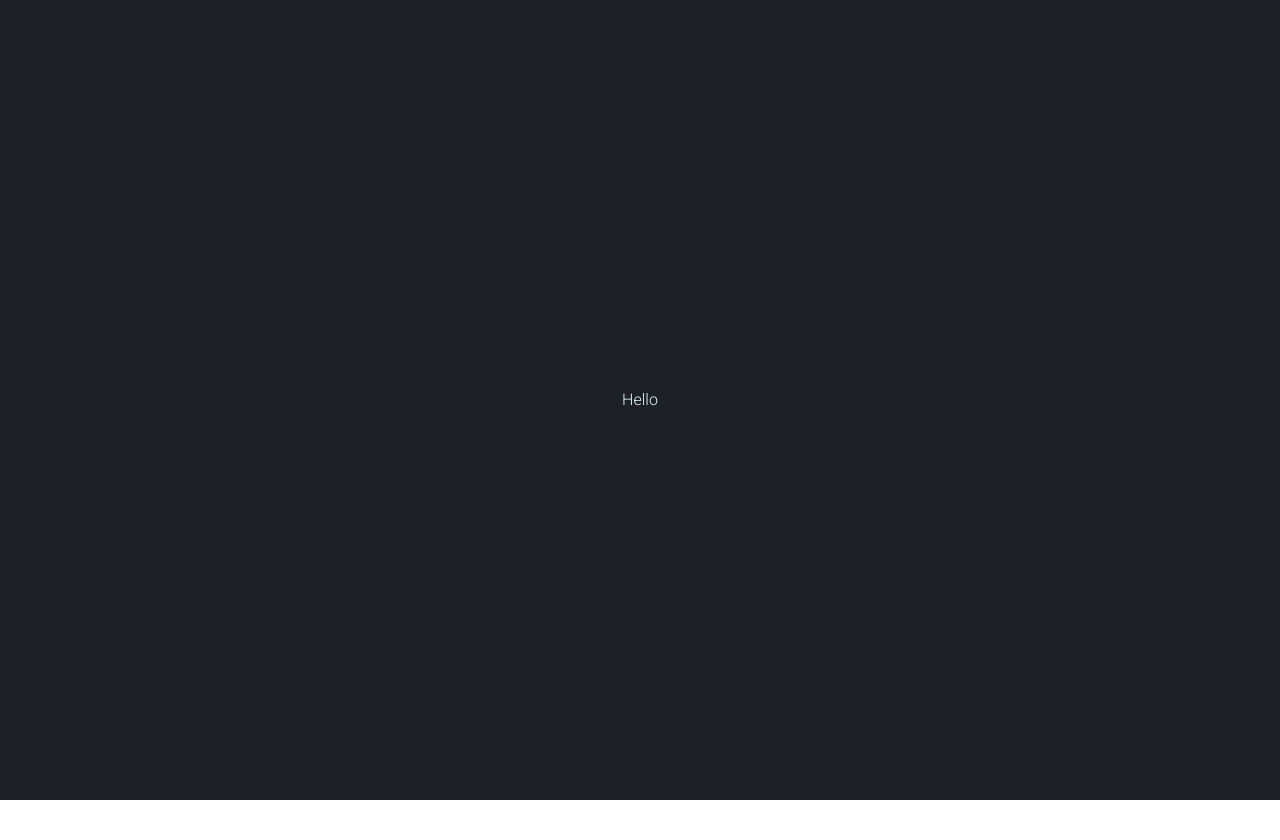
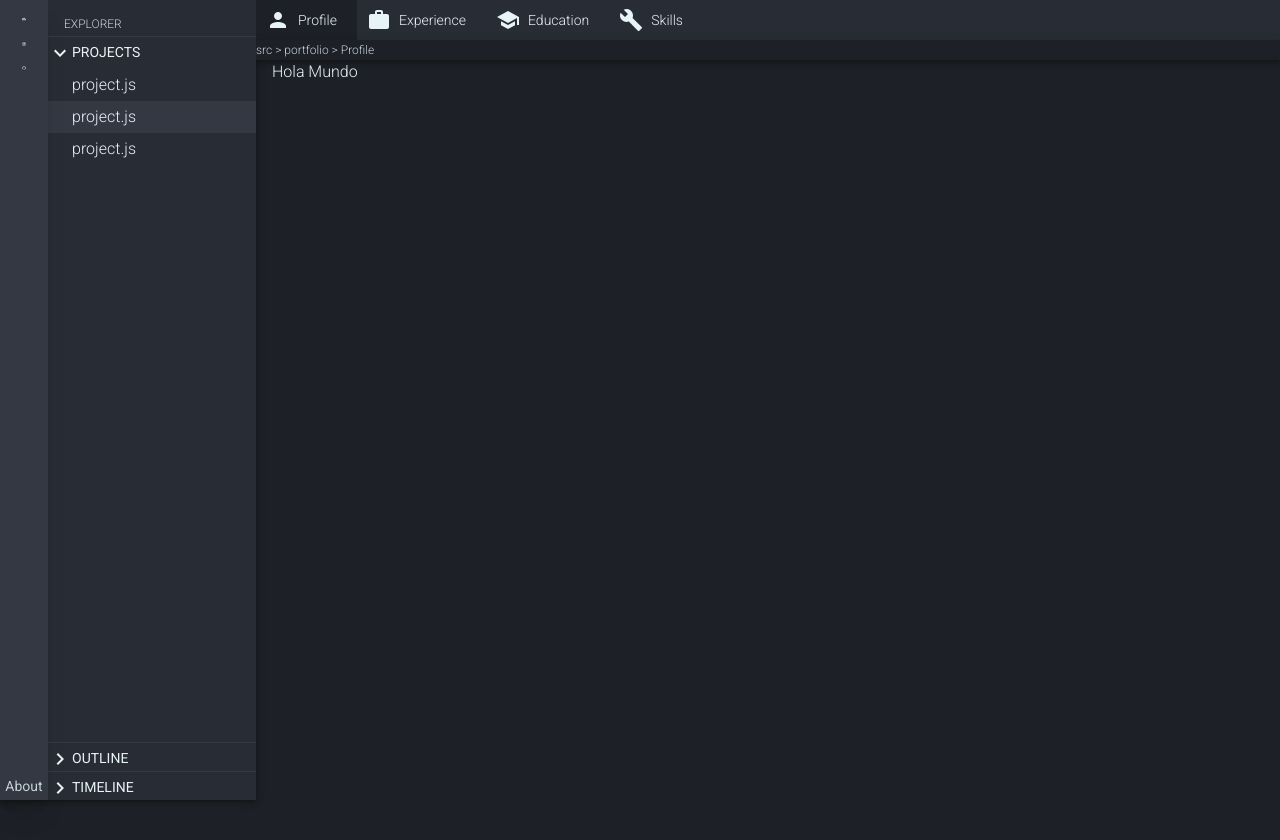
Before and after one commit to cococov/portfolio-v2, a Next.js app: page / in a window 1280 px wide. Shown: the top 840 px of the page. Before the commit the page ends 800 px from the top, so only its background shows below. Built offline with nearby package versions, Linux system fonts and the light colour scheme.

Commit message:
feat: add layout

```diff
--- /dev/null
+++ b/components/actions_bar/index.tsx
@@ -0,0 +1,31 @@
+import { CloudDownload, LinkedIn, GitHub } from '@mui/icons-material';
+import Link from 'next/link';
+
+const ActionsBar: React.FC = () => {
+  return (
+    <span className="actions-bar">
+      <Link href="/docs/cv_Juan_Lamas.pdf" passHref>
+        <a target="_blank" rel="noopener noreferrer" title="Download CV">
+          <CloudDownload className="lateral-action" />
+        </a>
+      </Link>
+      <Link href="https://www.linkedin.com/in/juan-carlos-lamas-alfaro/" passHref>
+        <a target="_blank" rel="noopener noreferrer" title="LinkedIn">
+          <LinkedIn className="lateral-action" />
+        </a>
+      </Link>
+      <Link href="https://github.com/cococov" passHref>
+        <a target="_blank" rel="noopener noreferrer" title="GitHub">
+          <GitHub className="lateral-action" />
+        </a>
+      </Link>
+      <span className="flex flex-col flex-grow justify-end align-center">
+        <button className="pb-1 text-sm text-darkText cursor-pointer hover:text-text">
+          About
+        </button>
+      </span>
+    </span>
+  );
+};
+
+export default ActionsBar;
--- /dev/null
+++ b/components/content/index.tsx
@@ -0,0 +1,9 @@
+const Content: React.FC<{ children: string }> = ({ children }) => {
+  return (
+    <span className="content">
+      <p>{children}</p>
+    </span>
+  );
+};
+
+export default Content;
--- /dev/null
+++ b/components/lateral_bar/index.tsx
@@ -0,0 +1,12 @@
+import { ActionsBar, ProjectsBar } from 'components';
+
+const LateralBar: React.FC = () => {
+  return (
+    <span className="lateral-bar">
+      <ActionsBar />
+      <ProjectsBar />
+    </span>
+  );
+};
+
+export default LateralBar;
--- a/components/layout/index.tsx
+++ b/components/layout/index.tsx
@@ -1,18 +1,26 @@
 import Head from 'next/head';
+import { LateralBar, TabsBar, PathBar } from 'components';
+import React from 'react';
 
 const Layout: React.FC = ({ children }) => {
   return (
-    <div className="app">
+    <>
       <Head>
-        <title>Create Next App</title>
+        <meta name="viewport" content="width=device-width, initial-scale=1" />
+        <title>Juan Carlos Lamas Alfaro</title>
         <link rel="icon" href="/favicon.ico" />
       </Head>
 
-      <main className="flex flex-col items-center justify-center w-full flex-1 text-center">
-        {children}
+      <main className="app">
+        <LateralBar />
+        <span className="content-container">
+          <TabsBar />
+          <PathBar />
+          {children}
+        </span>
       </main>
-    </div>
-  )
-}
+    </>
+  );
+};
 
 export default Layout;
--- /dev/null
+++ b/components/path_bar/index.tsx
@@ -0,0 +1,9 @@
+const PathBar: React.FC = () => {
+  return (
+    <span className="path-bar">
+      <p>{'src > portfolio > Profile'}</p>
+    </span>
+  );
+};
+
+export default PathBar;
--- /dev/null
+++ b/components/projects_bar/index.tsx
@@ -0,0 +1,32 @@
+import { ExpandMore, KeyboardArrowRight } from '@mui/icons-material';
+
+const ProjectsBar: React.FC = () => {
+  return (
+    <span className="projects-bar">
+      <span className="pl-4 pt-4 pb-1 text-xs text-darkText">
+        <p className="cursor-default">
+          EXPLORER
+        </p>
+      </span>
+      <span className="pt-1 border-t border-light cursor-default font-normal text-sm">
+        <ExpandMore />
+        PROJECTS
+      </span>
+      <ul className="pt-1 flex-grow">
+        <li className="project-item">project.js</li>
+        <li className="selected-project-item">project.js</li>
+        <li className="project-item">project.js</li>
+      </ul>
+      <span className="pt-1 border-t border-light cursor-default font-normal text-sm">
+        <KeyboardArrowRight />
+        OUTLINE
+      </span>
+      <span className="pt-1 border-t border-light cursor-default font-normal text-sm">
+        <KeyboardArrowRight />
+        TIMELINE
+      </span>
+    </span>
+  );
+};
+
+export default ProjectsBar;
--- /dev/null
+++ b/components/tab/index.tsx
@@ -0,0 +1,16 @@
+import { ReactNode } from 'react';
+
+const Tab: React.FC<{ language: ReactNode, selected?: boolean }> = ({ children, language, selected }) => {
+  return (
+    <span className={selected ? 'selected-tab' : 'tab'}>
+      <span>
+        {language}
+      </span>
+      <span className="ml-2">
+        {children}
+      </span>
+    </span>
+  );
+};
+
+export default Tab;
--- /dev/null
+++ b/components/tabs_bar/index.tsx
@@ -0,0 +1,15 @@
+import { Tab } from 'components';
+import { Person, School, Work, Build } from '@mui/icons-material';
+
+const TabsBar: React.FC = () => {
+  return (
+    <span className="tabs-bar">
+      <Tab language={<Person />} selected>Profile</Tab>
+      <Tab language={<Work />}>Experience</Tab>
+      <Tab language={<School />}>Education</Tab>
+      <Tab language={<Build />}>Skills</Tab>
+    </span>
+  );
+};
+
+export default TabsBar;
--- a/pages/index.tsx
+++ b/pages/index.tsx
@@ -1,10 +1,12 @@
 import type { NextPage } from 'next';
-import { Layout } from 'components';
+import { Layout, Content } from 'components';
 
 const Home: NextPage = () => {
   return (
     <Layout>
-      <h1>Hello</h1>
+      <Content>
+        Hola Mundo
+      </Content>
     </Layout>
   );
 };
--- a/styles/tailwindUtilityClasses.css
+++ b/styles/tailwindUtilityClasses.css
@@ -6,7 +6,7 @@
 }
 
 .lateral-bar {
-  @apply flex flex-row shadow-3xl;
+  @apply flex flex-row shadow-3xl max-h-screen;
 }
 
 .actions-bar {
@@ -50,5 +50,5 @@
 }
 
 .content {
-  @apply flex flex-col w-full pl-4 pr-4 overflow-scroll overflow-x-hidden h-screen;
+  @apply flex flex-col w-full pl-4 pr-4 overflow-scroll overflow-x-hidden h-screen pb-20;
 }
```
Also changed, not shown: components/index.ts (+7 -0 lines).
